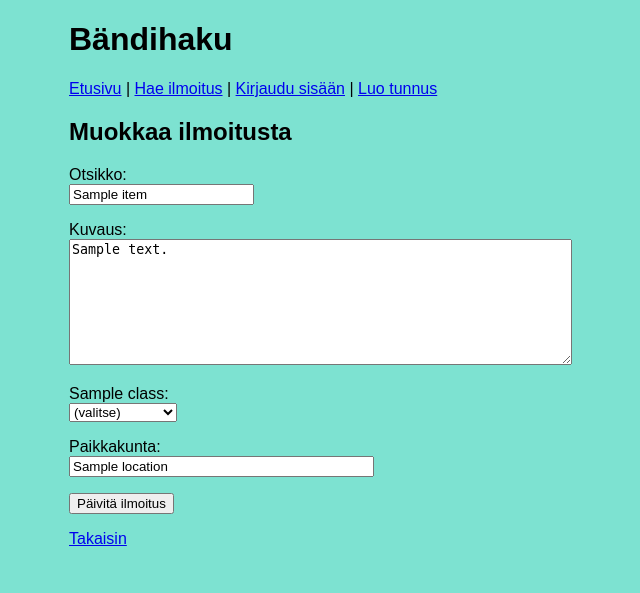
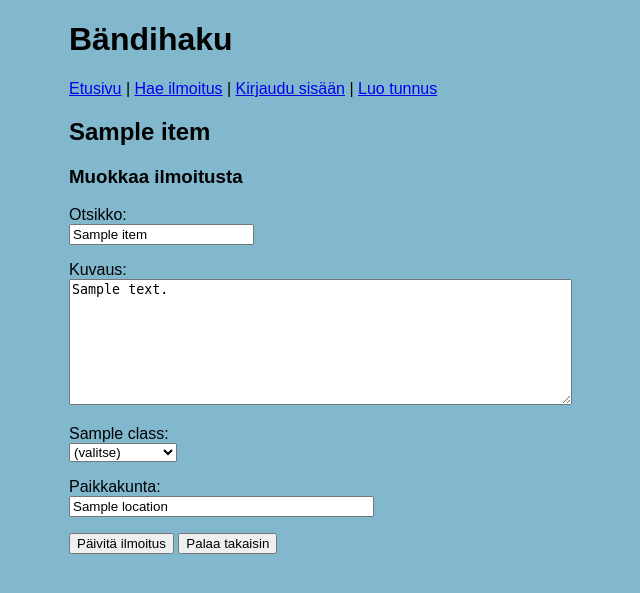
Before and after one commit to ilmari21/bander, a Flask app: template templates/edit_item.html in a window 1280 px wide. Shown: the top 593 px of the page, without its empty margins (171-811 px from the left). Run offline with Flask 3, Linux system fonts and the light colour scheme; the template is opened without the code that fills it: most values are stand-ins (such as "Sample title", 1, 10 or a date in 2020).

Commit message:
Improve delete/edit/application/sound pages

```diff
--- a/app.py
+++ b/app.py
@@ -240,9 +240,12 @@ def update_item():
                 abort(403)
             classes.append((class_title, class_value))
 
-    items.update_item(item_id, title, description, location, classes)
-
-    return redirect("/item/" + str(item_id))
+    if request.method == "POST":
+        if "update" in request.form:
+            items.update_item(item_id, title, description, location, classes)
+            return redirect("/item/" + str(item_id))
+        else:
+            return redirect("/item/" + str(item_id))
 
 @app.route("/register")
 def register():
--- a/items.py
+++ b/items.py
@@ -29,6 +29,7 @@ def get_application(application_id):
     sql = """SELECT applications.id,
                     applications.title,
                     applications.description,
+                    applications.item_id,
                     users.id user_id,
                     users.username
              FROM applications, users
--- a/static/main.css
+++ b/static/main.css
@@ -2,7 +2,7 @@ body {
     margin: auto;
     max-width: 50em;
     font-family: sans-serif;
-    background-color: rgb(125, 226, 209);
+    background-color: rgb(129, 184, 206);
 }
 
 .item {
--- a/templates/edit_item.html
+++ b/templates/edit_item.html
@@ -3,7 +3,8 @@
 {% block title %}Muokkaa ilmoitusta{% endblock %}
 
 {% block content %}
-<h2>Muokkaa ilmoitusta</h2>
+<h2>{{ item.title }}</h2>
+<h3>Muokkaa ilmoitusta</h3>
 <form action="/update_item" method="post">
   <p>
     Otsikko: <br />
@@ -33,10 +34,7 @@
     <input type="text" name="location" size="35" value="{{ item.location }}" maxlength="50"/>
   </p>
   <input type="hidden" name="item_id" value="{{ item.id }}"/>
-  <input type="submit" value="Päivitä ilmoitus"/>
+  <input type="submit" name="update" value="Päivitä ilmoitus"/>
+  <input type="submit" name="return" value="Palaa takaisin">
 </form>
-
-<p>
-  <a href="/item/{{ item.id }}">Takaisin</a>
-</p>
 {% endblock %}
--- a/templates/show_application.html
+++ b/templates/show_application.html
@@ -10,4 +10,8 @@
 <p>
   Hakemuksen lähettäjä: <a href="/user/{{ application.user_id }}">{{ application.username }}</a>
 </p>
+
+<p>
+  <a href="/item/{{ application.item_id }}">Takaisin ilmoitukseen</a>
+</p>
 {% endblock %}
```
Also changed, not shown: templates/delete_item.html (+2 -6 lines), templates/sound_samples.html (+5 -2 lines).
